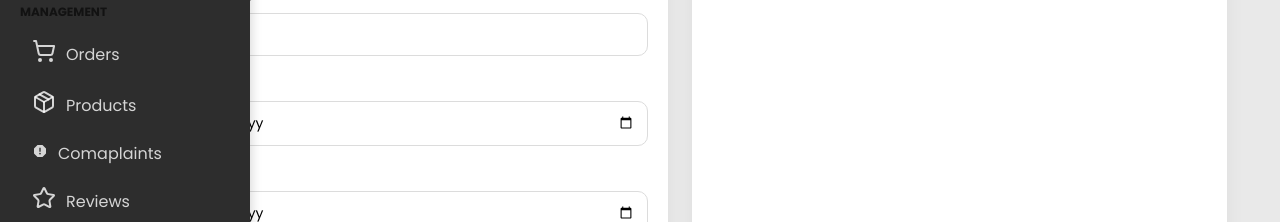
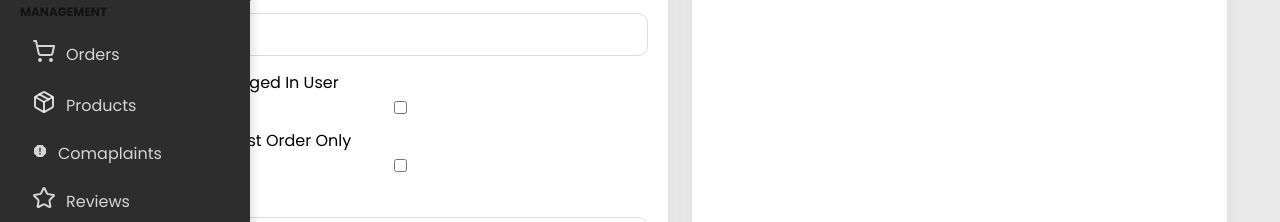
Before and after one commit to Coder-himank/riyora-admin, a Next.js app: page /promocode in a window 1280 px wide. Shown: the part 298-520 px from the top of the page. Built offline with nearby package versions, Linux system fonts and the light colour scheme; no server answers; the database is empty; a web font is replaced by a local one.

Commit message:
promocode changes

```diff
--- a/lib/models/promocode.js
+++ b/lib/models/promocode.js
@@ -1,6 +1,8 @@
 import mongoose from 'mongoose';
+import { unique } from 'next/dist/build/utils';
 
 const promocodeSchema = new mongoose.Schema({
+  onlyForSignedInUser : {type : Boolean, default:false},
   code: {
     type: String,
     required: true,
@@ -29,7 +31,7 @@ const promocodeSchema = new mongoose.Schema({
   },
 
   applicableProducts: {
-    type: [{ type: String, unique: true, trim: true }], // Array of product IDs or names
+    type: [{type:String, unique:true, trim:true}], // Array of product IDs or names
     default: [],
   },
   active: {
@@ -51,7 +53,12 @@ const promocodeSchema = new mongoose.Schema({
   maxDiscount: {
     type: Number,
     default: 0, // 0 = no cap
-  },
+    },
+
+    firstOrderOnly : {
+      type : Boolean,
+      default: true
+    },
   createdAt: {
     type: Date,
     default: Date.now,
--- a/pages/promocode/index.jsx
+++ b/pages/promocode/index.jsx
@@ -11,6 +11,7 @@ export default function PromoDashboard() {
     const [editingId, setEditingId] = useState(null);
     const [form, setForm] = useState({
         code: "",
+        onlyForSignedInUser: false,
         description: "",
         discount: 0,
         validFrom: "",
@@ -19,6 +20,7 @@ export default function PromoDashboard() {
         usageLimit: 0,
         minimumOrderValue: 0,
         maxDiscount: 0,
+        firstOrderOnly: false
     });
 
     const fetchProducts = async () => {
@@ -69,6 +71,8 @@ export default function PromoDashboard() {
             usageLimit: 0,
             minimumOrderValue: 0,
             maxDiscount: 0,
+            onlyForSignedInUser: false,
+            firstOrderOnly: false
         });
     };
 
@@ -95,6 +99,10 @@ export default function PromoDashboard() {
             applicableProducts: promo.applicableProducts || [],
             usageLimit: promo.usageLimit,
             minimumOrderValue: promo.minimumOrderValue,
+            maxDiscount: promo.maxDiscount,
+            description: promo.description,
+            onlyForSignedInUser: promo.onlyForSignedInUser,
+            firstOrderOnly: promo.firstOrderOnly
         });
     };
 
@@ -133,6 +141,24 @@ export default function PromoDashboard() {
                         className={styles.input}
                         value={form.discount}
                         onChange={(e) => setForm({ ...form, discount: e.target.value })}
+                    />
+                </div>
+                <div className={styles.fieldGroup}>
+                    <label>Only For Logged In User</label>
+                    <input
+                        type="checkbox"
+                        className={styles.input}
+                        checked={form.onlyForSignedInUser}
+                        onChange={(e) => setForm({ ...form, onlyForSignedInUser: e.target.checked })}
+                    />
+                </div>
+                <div className={styles.fieldGroup}>
+                    <label>Apply On First Order Only</label>
+                    <input
+                        type="checkbox"
+                        className={styles.input}
+                        checked={form.firstOrderOnly}
+                        onChange={(e) => setForm({ ...form, firstOrderOnly: e.target.checked })}
                     />
                 </div>
 
```
